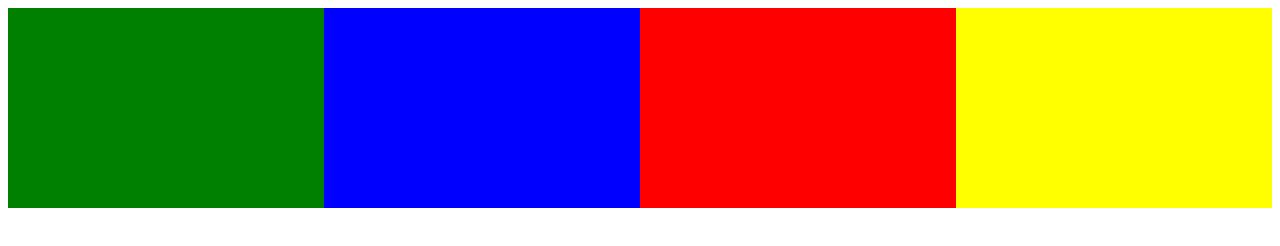
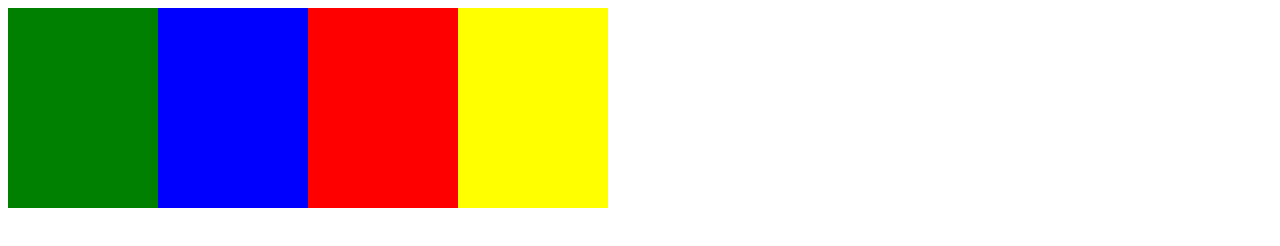
Before and after one commit to seedtree-henry/r-flexbox, a plain HTML site: page index.html in a window 1280 px wide. Drawn offline with Linux system fonts and the light colour scheme.

Commit message:
justify content

```diff
--- a/index.css
+++ b/index.css
@@ -1,11 +1,12 @@
 #parent {
   display: flex;
   flex-direction: row; /* row-reverse, column, column-reverse */
+  justify-content: flex-start; /* flex-end, center, space-between space-around */
 }
 
 .children {
   height: 200px;
-  width: 350px;
+  width: 150px;
 }
 
 #green {
```
